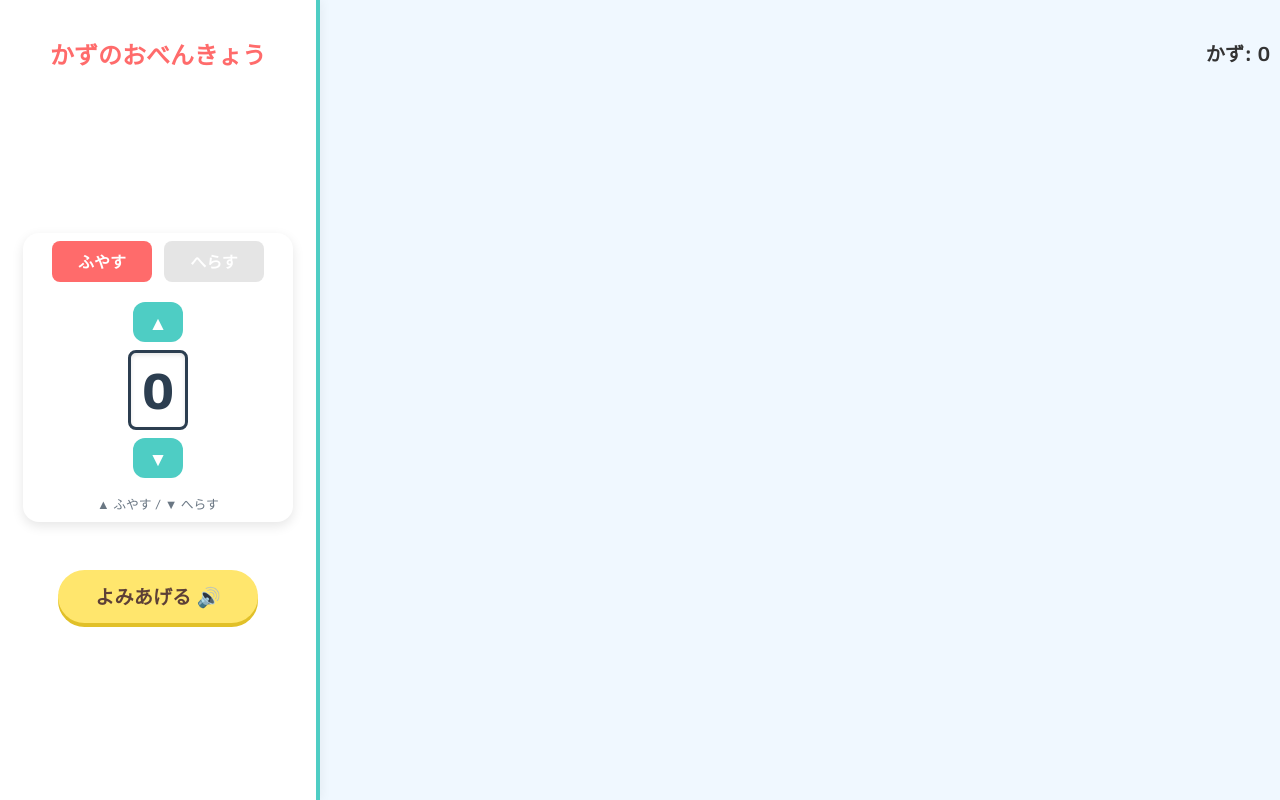
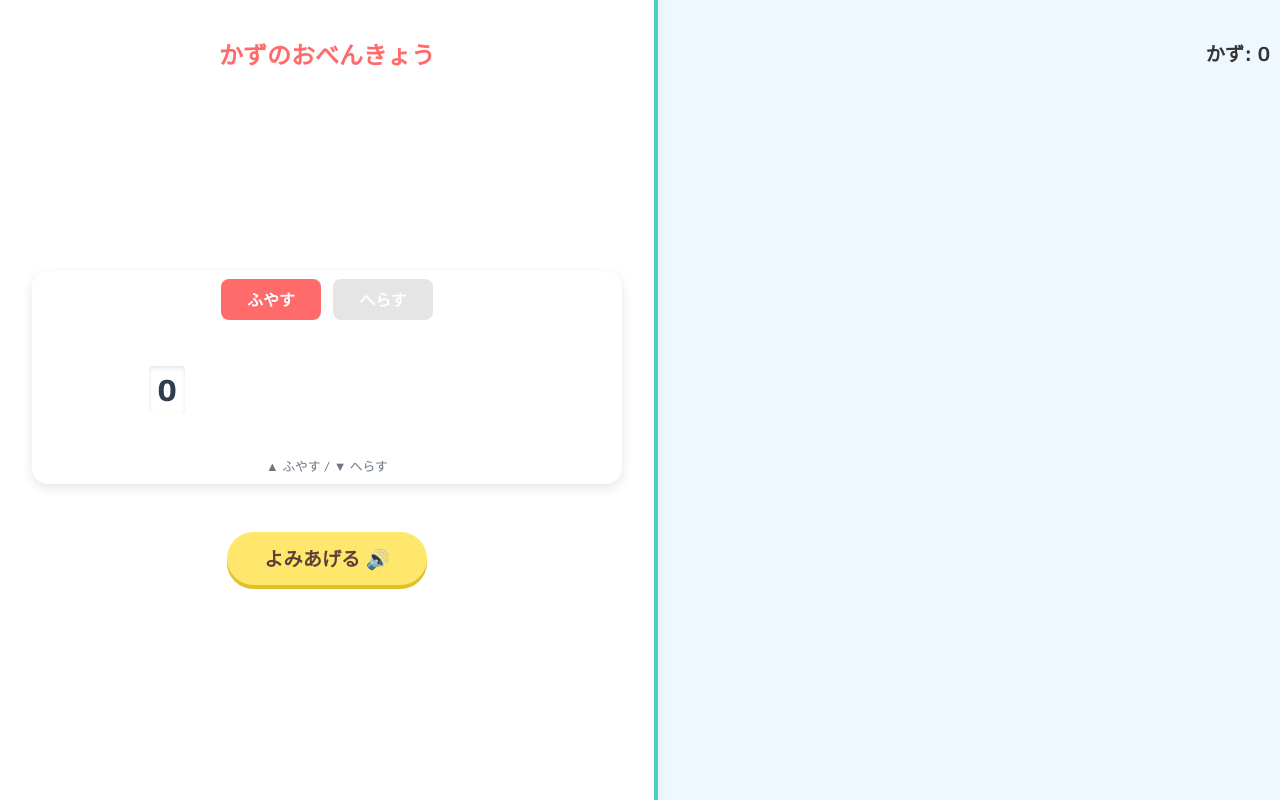
Before and after one commit to kotaka-k/calculator, a React (Vite) app: page / in a window 1280 px wide. Built offline with nearby package versions, Linux system fonts and the light colour scheme.

Commit message:
Feat: Refine UI layout by implementing CSS Grid for digit display, enabling left panel scrolling, and updating digit column styles.

```diff
--- a/src/App.css
+++ b/src/App.css
@@ -16,23 +16,29 @@
 }
 
 .panel {
-  height: 100%;
+  flex: 1;
   padding: var(--spacing-md);
   display: flex;
   flex-direction: column;
+  align-items: center;
+  box-sizing: border-box;
+  justify-content: flex-start;
+  /* Start content from top */
 }
 
 /* Left Panel: 25% */
 .left-panel {
-  width: 30%;
-  /* Slightly larger than 25% for usability on tablets? Request said 25/75 approx. Let's do 30/70 or 25/75 strict. */
   width: 25%;
   background-color: #fff;
   border-right: 4px solid var(--color-secondary);
-  align-items: center;
-  justify-content: flex-start;
   box-shadow: 2px 0 10px rgba(0, 0, 0, 0.05);
   z-index: 10;
+
+  /* Scrolling Logic */
+  height: 100%;
+  overflow-y: auto;
+  /* Allow scrolling */
+  min-height: 0;
 }
 
 /* Right Panel: 75% */
@@ -44,6 +50,7 @@
   padding: 0;
   /* DotVisualizer handles padding */
   overflow: hidden;
+  /* Canvas clipping */
 }
 
 /* Typography & Controls */
@@ -61,6 +68,8 @@ header h1 {
   align-items: center;
   justify-content: center;
   width: 100%;
+  flex-shrink: 0;
+  /* Prevent shrinking when scrolling */
 }
 
 .speech-controls {
--- a/src/components/DigitColumn.css
+++ b/src/components/DigitColumn.css
@@ -2,36 +2,59 @@
     display: flex;
     flex-direction: column;
     align-items: center;
-    margin: 0 4px;
+    /* keep center but width defined by children or fixed width */
+    margin: 0 1px;
+    /* Very tight horizontal margin */
+    width: 36px;
+    /* Explicit narrower width */
 }
 
 .digit-display {
-    background-color: var(--color-slot-bg);
-    border: var(--border-width) solid var(--color-slot-text);
-    border-radius: var(--border-radius-sm);
-    width: 60px;
-    height: 80px;
     display: flex;
+    justify-content: center;
     align-items: center;
-    justify-content: center;
-    margin: 8px 0;
-    font-size: 3rem;
+    background-color: white;
+    border: 2px solid var(--color-slot-frame);
+    border-radius: 4px;
+    /* Small radius */
+    font-family: 'M PLUS Rounded 1c', sans-serif;
     font-weight: 800;
     color: var(--color-slot-text);
     box-shadow: inset 0 2px 4px rgba(0, 0, 0, 0.1);
+
+    /* Size adjustment */
+    width: 100%;
+    height: 48px;
+    font-size: 1.8rem;
+    margin: 2px 0;
+    /* Small gap between buttons */
+    z-index: 2;
 }
 
 .digit-btn {
-    background-color: var(--color-secondary);
+    background-color: var(--color-btn-digit);
+    border: none;
     color: white;
-    width: 50px;
-    height: 40px;
+    font-size: 0.8rem;
+    cursor: pointer;
+    transition: all 0.2s;
     display: flex;
+    justify-content: center;
     align-items: center;
-    justify-content: center;
-    font-size: 1.2rem;
+
+    /* Slim & Integrated Look */
+    width: 100%;
+    height: 24px;
+    border-radius: 4px;
+    /* Small radius to match display */
+    padding: 0;
+}
+
+.digit-btn:hover {
+    background-color: var(--color-btn-digit-hover);
+    opacity: 0.9;
 }
 
 .digit-btn:active {
-    background-color: #3cbdb4;
+    transform: scale(0.95);
 }
--- a/src/components/NumberDisplay.css
+++ b/src/components/NumberDisplay.css
@@ -44,44 +44,29 @@
 }
 
 .digits-row {
-    display: flex;
+    display: grid;
+    grid-template-columns: repeat(9, 1fr);
+    /* 9 columns strictly */
     justify-content: center;
+    justify-items: center;
+    /* Center items in their grid cells */
     align-items: center;
     background-color: #fff;
     padding: var(--spacing-sm);
-    flex-wrap: wrap;
-    /* Allow wrapping for > 10 digits */
+
+    /* Adjusted spacing as requested */
+    column-gap: 2px;
+    row-gap: 24px;
+    /* More vertical space between rows */
+
     max-width: 100%;
+    width: fit-content;
+    /* Don't stretch needlessly */
+    margin: 0 auto;
+    /* Center the grid */
 }
 
-/* Scaling Logic */
+/* Scaling Logic - mostly unused with grid fixed width cols */
 .scale-medium .digit-column {
-    margin: 0 2px;
+    /* margin: 0 1px; handled by grid gap */
 }
-
-.scale-medium .digit-display {
-    width: 45px;
-    height: 60px;
-    font-size: 2rem;
-}
-
-.scale-medium .digit-btn {
-    width: 40px;
-    height: 30px;
-}
-
-.scale-small .digit-column {
-    margin: 0 1px;
-}
-
-.scale-small .digit-display {
-    width: 32px;
-    height: 44px;
-    font-size: 1.5rem;
-}
-
-.scale-small .digit-btn {
-    width: 32px;
-    height: 24px;
-    font-size: 0.8rem;
-}
```
